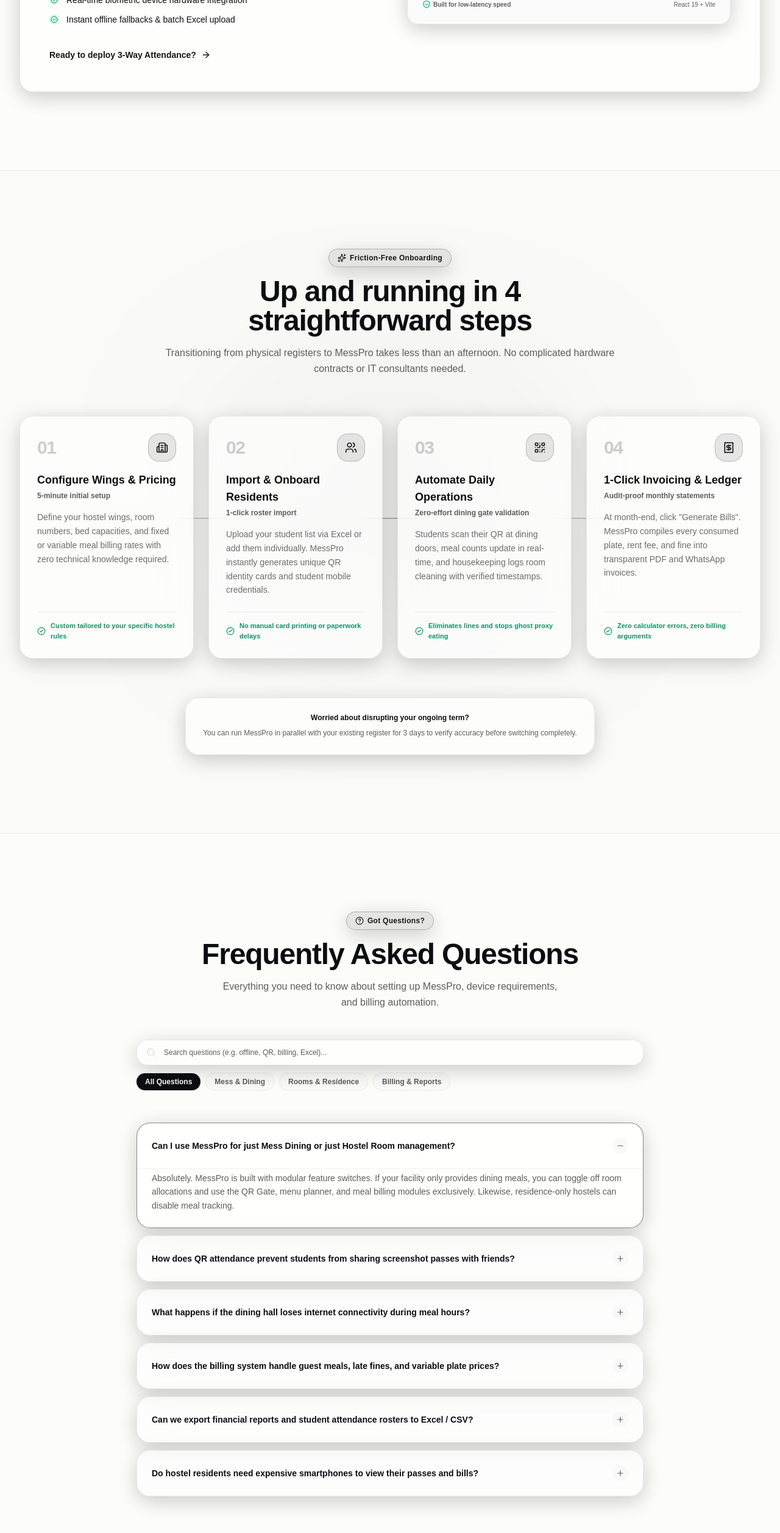
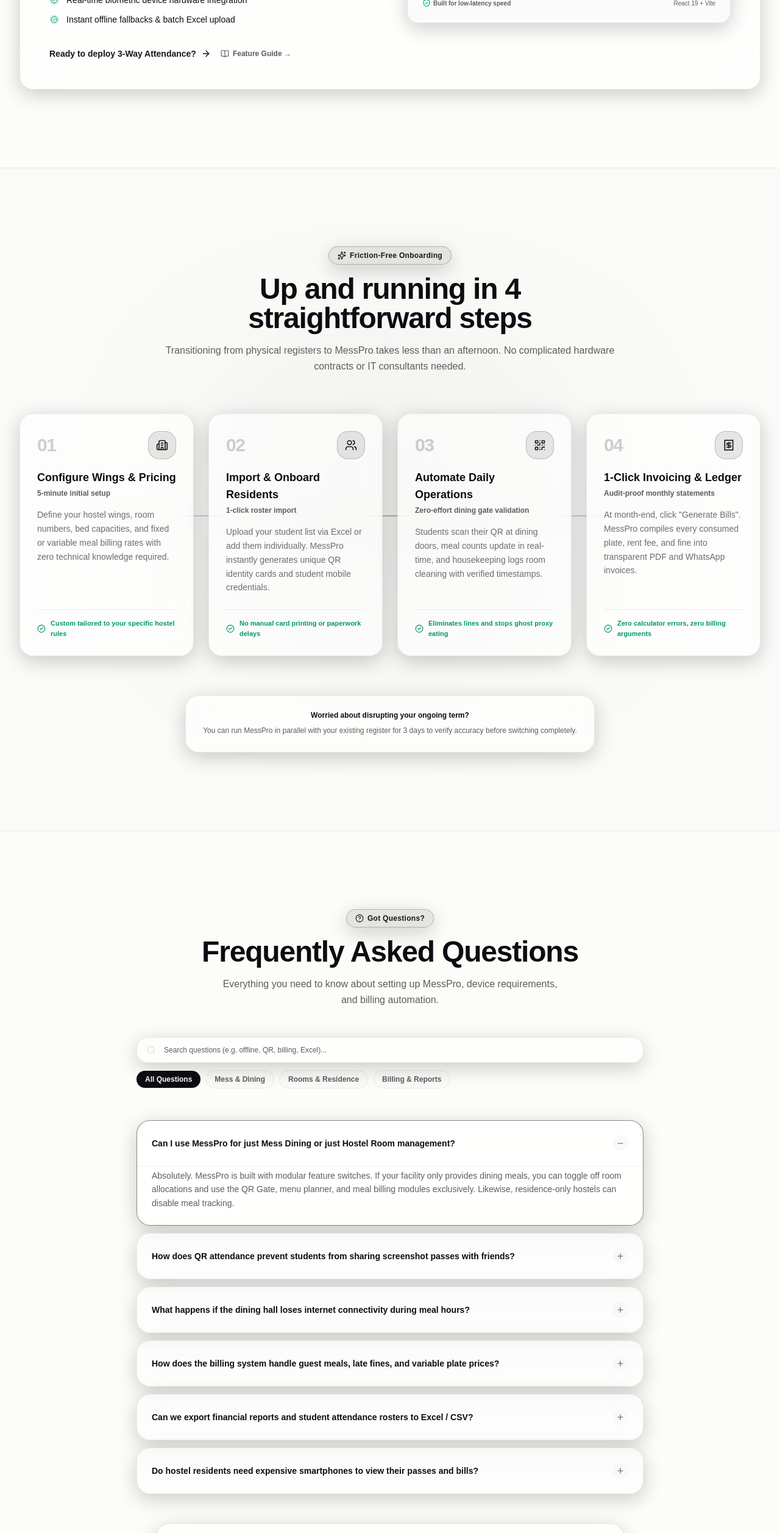
Before and after one commit to usmanshahid0070001-sys/messpro2.O, a React (Vite) app in the folder frontend-ts/: page / in a window 1280 px wide. Shown: the part 3051-5565 px from the top of the page at 61% size. Built offline with nearby package versions, Linux system fonts and the light colour scheme.

Commit message:
Linking app with pages and navigation updtes and footer update

```diff
--- a/frontend-ts/src/App.tsx
+++ b/frontend-ts/src/App.tsx
@@ -32,6 +32,9 @@
 import { ErrorBoundary } from "@/components/ErrorBoundary";
 
 const LandingPage = React.lazy(() => import("./features/landing/LandingPage"));
+const TermsPage = React.lazy(() => import("./features/legal/TermsPage"));
+const PrivacyPolicyPage = React.lazy(() => import("./features/legal/PrivacyPolicyPage"));
+const DocumentationPage = React.lazy(() => import("./features/docs/DocumentationPage"));
 
 const LandingRouteWrapper: React.FC = () => {
   // If running as an installed PWA (standalone display mode), launch directly into the app
@@ -60,9 +63,34 @@
         <BrowserRouter>
           <AuthSync>
             <Routes>
-              {/* Landing Page Routes (Accessible in browser, bypassed in installed PWA) */}
+              {/* Landing & Informational Public Routes */}
               <Route path="/" element={<LandingRouteWrapper />} />
               <Route path="/landing" element={<LandingRouteWrapper />} />
+              <Route
+                path="/terms"
+                element={
+                  <Suspense fallback={<div className="min-h-screen bg-background" />}>
+                    <TermsPage />
+                  </Suspense>
+                }
+              />
+              <Route
+                path="/privacy"
+                element={
+                  <Suspense fallback={<div className="min-h-screen bg-background" />}>
+                    <PrivacyPolicyPage />
+                  </Suspense>
+                }
+              />
+              <Route
+                path="/docs"
+                element={
+                  <Suspense fallback={<div className="min-h-screen bg-background" />}>
+                    <DocumentationPage />
+                  </Suspense>
+                }
+              />
+              <Route path="/documentation" element={<Navigate to="/docs" replace />} />
 
               {/* Public Routes (Accessible only if NOT logged in) */}
               <Route element={<PublicRoute />}>
--- a/frontend-ts/src/features/landing/components/FaqSection.tsx
+++ b/frontend-ts/src/features/landing/components/FaqSection.tsx
@@ -1,11 +1,15 @@
 import React, { useState, useMemo } from 'react';
+import { Link } from 'react-router-dom';
 import {
   HelpCircle,
   Plus,
   Minus,
   Search,
   CheckCircle2,
-  Sparkles
+  Sparkles,
+  BookOpen,
+  ArrowRight,
+  Mail
 } from 'lucide-react';
 
 interface FaqItem {
@@ -171,6 +175,36 @@
           )}
         </div>
 
+        {/* Extended Support & Docs Callout */}
+        <div className="p-6 sm:p-8 rounded-3xl bg-card/60 dark:bg-neutral-900/60 border border-border/80 dark:border-white/10 max-w-3xl mx-auto flex flex-col sm:flex-row items-center justify-between gap-6 backdrop-blur-xl shadow-xs glass-bevel">
+          <div className="space-y-1 text-center sm:text-left">
+            <span className="text-sm sm:text-base font-bold text-foreground block">
+              Still have questions about how MessPro works?
+            </span>
+            <span className="text-xs text-muted-foreground block">
+              Explore our step-by-step feature guides, setup walk-throughs, and role permissions.
+            </span>
+          </div>
+
+          <div className="flex flex-wrap items-center gap-3 shrink-0">
+            <Link
+              to="/docs"
+              className="inline-flex items-center gap-1.5 px-4 py-2 rounded-full bg-primary text-primary-foreground text-xs font-bold hover:opacity-90 transition-opacity"
+            >
+              <BookOpen className="w-3.5 h-3.5" />
+              <span>Read Docs</span>
+              <ArrowRight className="w-3 h-3" />
+            </Link>
+            <a
+              href="mailto:support@messpro.io"
+              className="inline-flex items-center gap-1.5 px-4 py-2 rounded-full border border-border/70 bg-card hover:bg-muted text-foreground text-xs font-semibold transition-colors"
+            >
+              <Mail className="w-3.5 h-3.5 text-muted-foreground" />
+              <span>Email Team</span>
+            </a>
+          </div>
+        </div>
+
       </div>
     </section>
   );
--- a/frontend-ts/src/features/landing/components/SolutionSection.tsx
+++ b/frontend-ts/src/features/landing/components/SolutionSection.tsx
@@ -1,4 +1,5 @@
 import React, { useState } from 'react';
+import { Link } from 'react-router-dom';
 import {
   QrCode,
   BedDouble,
@@ -11,7 +12,8 @@
   Sparkles,
   ShieldCheck,
   Zap,
-  ArrowRight
+  ArrowRight,
+  BookOpen
 } from 'lucide-react';
 
 interface FeatureTab {
@@ -210,7 +212,7 @@
                 ))}
               </div>
 
-              <div className="pt-3">
+              <div className="pt-3 flex flex-wrap items-center gap-4">
                 <a
                   href="#cta"
                   className="inline-flex items-center gap-2 text-xs sm:text-sm font-bold text-primary hover:underline group"
@@ -218,6 +220,24 @@
                   <span>Ready to deploy {activeFeature.name}?</span>
                   <ArrowRight className="w-4 h-4 group-hover:translate-x-0.5 transition-transform" />
                 </a>
+
+                <Link
+                  to={`/docs?section=${
+                    activeTabId === 'rooms'
+                      ? 'residence'
+                      : activeTabId === 'meals'
+                      ? 'dining-mess'
+                      : activeTabId === 'billing'
+                      ? 'billing-finance'
+                      : activeTabId === 'governance'
+                      ? 'user-management'
+                      : activeTabId
+                  }`}
+                  className="inline-flex items-center gap-1.5 text-xs font-semibold text-muted-foreground hover:text-foreground transition-colors"
+                >
+                  <BookOpen className="w-3.5 h-3.5 text-muted-foreground" />
+                  <span>Feature Guide &rarr;</span>
+                </Link>
               </div>
             </div>
 
--- a/frontend-ts/src/hooks/useNavigation.tsx
+++ b/frontend-ts/src/hooks/useNavigation.tsx
@@ -16,6 +16,9 @@
   Fingerprint,
   ClipboardCheck,
   Layers,
+  BookOpen,
+  ShieldCheck,
+  Scale,
 } from 'lucide-react';
 import type { RootState } from '@/store';
 import type { PlanFeature } from '@/store/slices/HostelSlice';
@@ -339,9 +342,10 @@
   }, [role, isAuthenticated, features, perms]);
 
   const projects = [
-    { name: "Landing Page", url: "https://messprouet.vercel.app", icon: Globe },
-    { name: "Terms & Policy", url: "https://messprouet.vercel.app", icon: Shield },
-    { name: "Legal Doc", url: "https://messprouet.vercel.app", icon: FileText },
+    { name: "Landing Page", url: "/", icon: Globe },
+    { name: "Documentation", url: "/docs", icon: BookOpen },
+    { name: "Terms of Service", url: "/terms", icon: Scale },
+    { name: "Privacy Policy", url: "/privacy", icon: ShieldCheck },
   ];
 
   return { navMain, projects };
```
